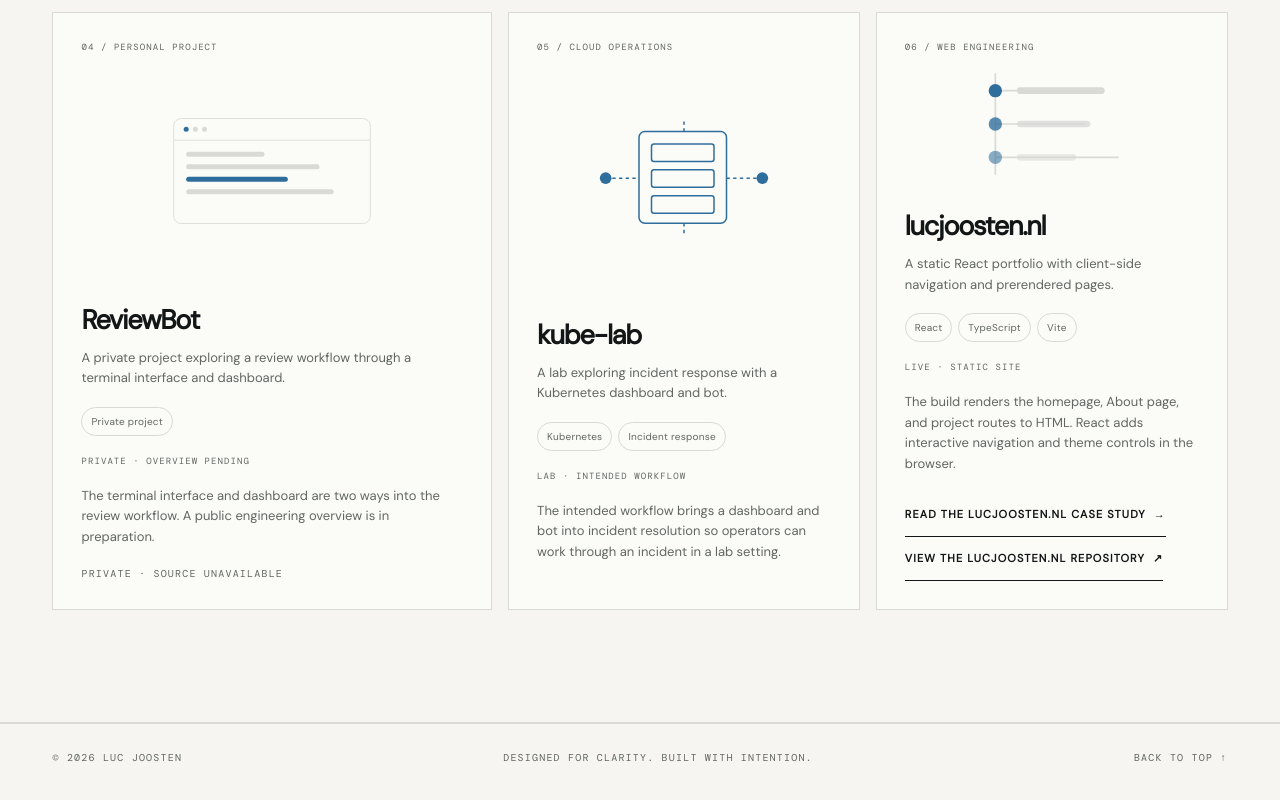
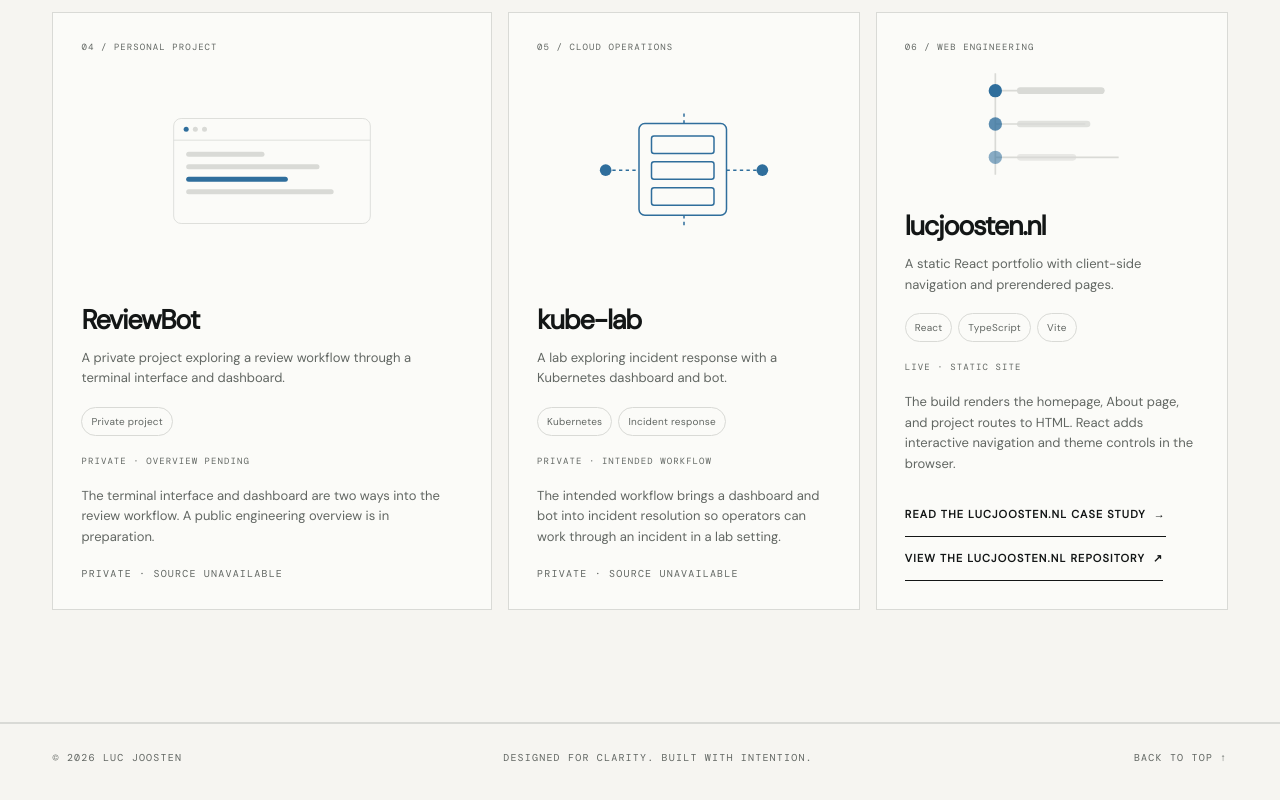
Before and after one commit to lhajoosten/lucjoosten.nl, a React (Vite) app: page /projects in a window 1280 px wide. Shown: the part 1306-2106 px from the top of the page. Built offline with nearby package versions, Linux system fonts and the light colour scheme.

Commit message:
docs: mark kube-lab as private

```diff
--- a/src/content/projects.ts
+++ b/src/content/projects.ts
@@ -7,10 +7,7 @@ export type HomepageProject = {
   status: string;
   tags: readonly string[];
   diagram: 'review' | 'cloud' | 'release';
-  repository:
-    | { visibility: 'public'; url: string }
-    | { visibility: 'private' }
-    | { visibility: 'unconfirmed' };
+  repository: { visibility: 'public'; url: string } | { visibility: 'private' };
 };
 
 // Reviewed summaries shared by the homepage and projects index.
@@ -72,10 +69,10 @@ export const projects = [
     summary: 'A lab exploring incident response with a Kubernetes dashboard and bot.',
     detail:
       'The intended workflow brings a dashboard and bot into incident resolution so operators can work through an incident in a lab setting.',
-    status: 'Lab · intended workflow',
+    status: 'Private · intended workflow',
     tags: ['Kubernetes', 'Incident response'],
     diagram: 'cloud',
-    repository: { visibility: 'unconfirmed' },
+    repository: { visibility: 'private' },
   },
   {
     slug: 'lucjoosten-nl',
```
Also changed, not shown: 2 other files (tests, documents, lock files or other folders).
